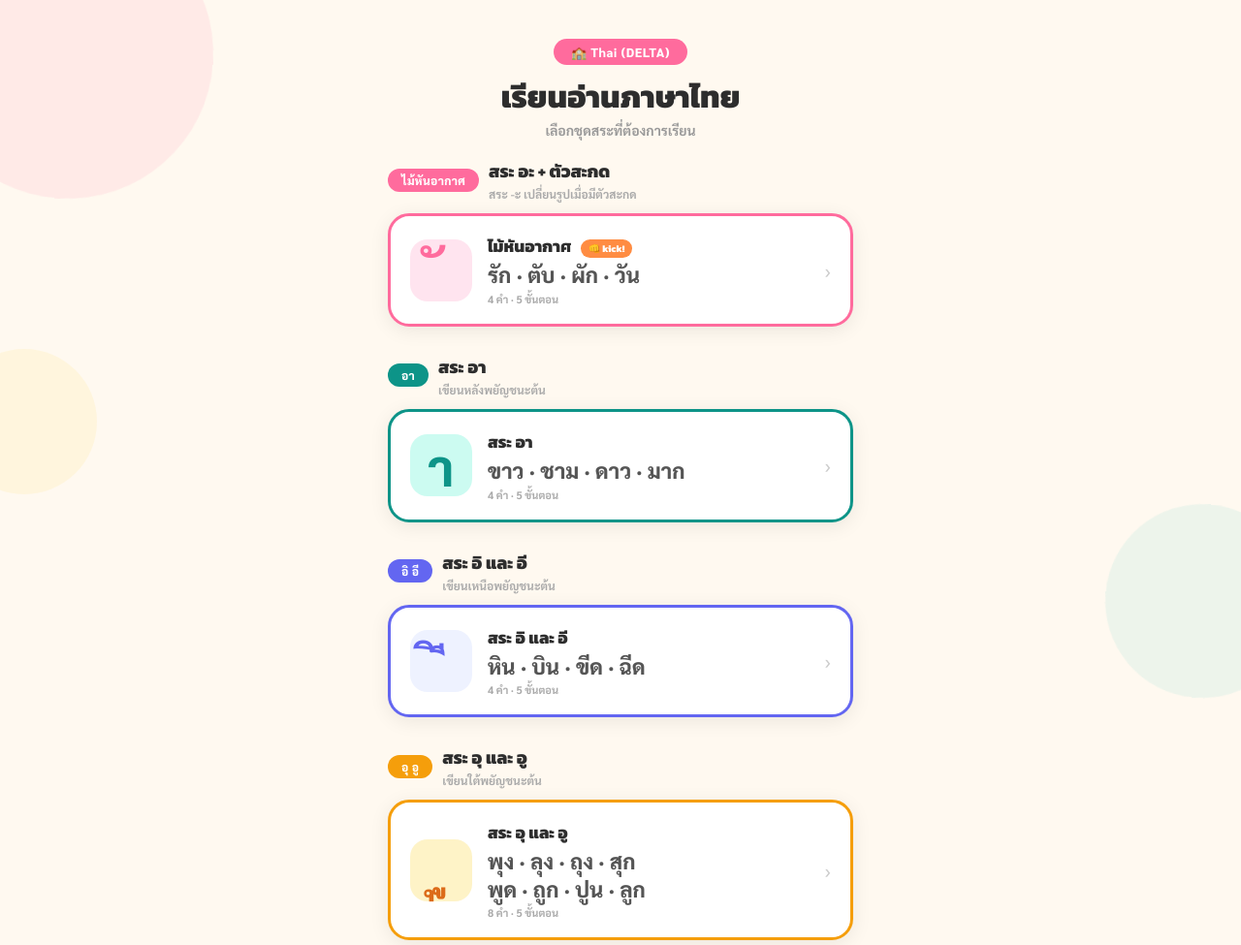
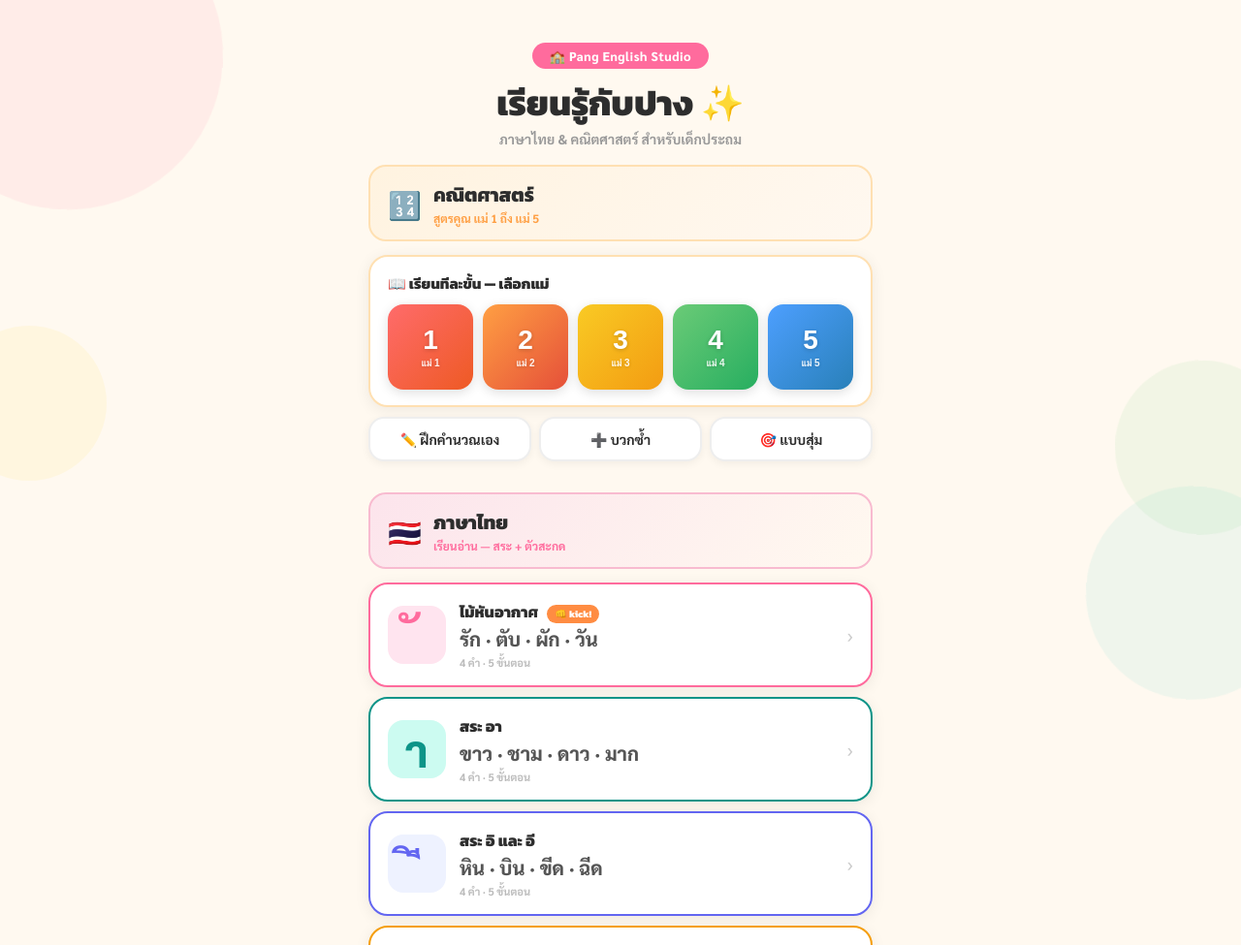
Before and after one commit to ponrathsop-arch/thai-delta, a plain HTML site: page index.html in a window 1280 px wide. Shown: the top 975 px of the page at 97% size. Drawn offline with Linux system fonts and the light colour scheme.

Commit message:
Update index.html

```diff
--- a/index.html
+++ b/index.html
@@ -3,142 +3,275 @@
 <head>
 <meta charset="UTF-8">
 <meta name="viewport" content="width=device-width, initial-scale=1.0">
-<title>เรียนอ่านภาษาไทย</title>
+<title>เรียนรู้กับปาง</title>
 <link href="https://fonts.googleapis.com/css2?family=Sarabun:wght@400;700;800&family=Kanit:wght@400;700;800&display=swap" rel="stylesheet">
 <style>
-  :root{
-    --cream:#FFF9F0;
-    --pink:#FF6B9D; --green:#4CAF50; --blue:#4ECDC4;
-    --yellow:#FFD93D; --orange:#FF8C42; --purple:#A78BFA;
-    --indigo:#6366F1; --teal:#0D9488; --amber:#F59E0B; --rust:#DC6B19;
-    --dark:#2D2D2D;
+  :root {
+    --cream: #FFF9F0;
+    --pink:   #FF6B9D;
+    --green:  #4CAF50;
+    --blue:   #4ECDC4;
+    --yellow: #FFD93D;
+    --orange: #FF8C42;
+    --purple: #A78BFA;
+    --indigo: #6366F1;
+    --teal:   #0D9488;
+    --amber:  #F59E0B;
+    --rust:   #DC6B19;
+    --t1: #FF6B6B;
+    --t2: #FF9F43;
+    --t3: #F9CA24;
+    --t4: #6BCB77;
+    --t5: #4D9FFF;
+    --dark: #2D2D2D;
   }
-  *{box-sizing:border-box;margin:0;padding:0;}
-  body{
-    font-family:'Sarabun',sans-serif;
-    background:var(--cream);
-    min-height:100vh;
-    display:flex;flex-direction:column;align-items:center;
-    overflow-x:hidden;position:relative;
+  *, *::before, *::after { box-sizing: border-box; margin: 0; padding: 0; }
+
+  body {
+    font-family: 'Sarabun', sans-serif;
+    background: var(--cream);
+    min-height: 100vh;
+    display: flex; flex-direction: column; align-items: center;
+    overflow-x: hidden; position: relative;
   }
 
-  /* blobs */
-  .bg-blob{position:fixed;border-radius:50%;opacity:.10;animation:bfloat 7s ease-in-out infinite;pointer-events:none;z-index:0;}
-  .bg-blob:nth-child(1){width:300px;height:300px;background:var(--pink);top:-80px;left:-80px;animation-delay:0s;}
-  .bg-blob:nth-child(2){width:200px;height:200px;background:var(--blue);bottom:60px;right:-60px;animation-delay:2.5s;}
-  .bg-blob:nth-child(3){width:150px;height:150px;background:var(--yellow);top:45%;left:-50px;animation-delay:5s;}
-  @keyframes bfloat{0%,100%{transform:translateY(0) rotate(0);}50%{transform:translateY(-24px) rotate(6deg);}}
-
-  /* header */
-  header{
-    position:relative;z-index:1;
-    width:100%;max-width:520px;
-    text-align:center;
-    padding:40px 24px 20px;
+  /* ── blobs ── */
+  .bg-blob {
+    position: fixed; border-radius: 50%; opacity: .09;
+    animation: bfloat 7s ease-in-out infinite; pointer-events: none; z-index: 0;
   }
-  .site-badge{
-    display:inline-block;
-    background:var(--pink);color:white;
-    font-size:13px;font-weight:800;
-    padding:5px 18px;border-radius:20px;
-    letter-spacing:.5px;margin-bottom:14px;
-  }
-  .site-title{
-    font-family:'Kanit',sans-serif;font-size:32px;font-weight:800;
-    color:var(--dark);line-height:1.2;margin-bottom:6px;
-  }
-  .site-sub{font-size:14px;color:#999;font-weight:600;}
-
-  /* main content */
-  main{
-    position:relative;z-index:1;
-    width:100%;max-width:520px;
-    padding:0 20px 60px;
-    display:flex;flex-direction:column;gap:28px;
+  .bg-blob:nth-child(1) { width:320px;height:320px;background:var(--pink);  top:-90px;left:-90px;  animation-delay:0s; }
+  .bg-blob:nth-child(2) { width:220px;height:220px;background:var(--blue);  bottom:60px;right:-60px; animation-delay:2.5s; }
+  .bg-blob:nth-child(3) { width:160px;height:160px;background:var(--yellow);top:42%;left:-50px;   animation-delay:5s; }
+  .bg-blob:nth-child(4) { width:180px;height:180px;background:var(--t4);    bottom:30%;right:-50px; animation-delay:3.5s; }
+  @keyframes bfloat {
+    0%,100% { transform: translateY(0) rotate(0); }
+    50%      { transform: translateY(-22px) rotate(5deg); }
   }
 
-  /* section */
-  .section-header{
-    display:flex;align-items:center;gap:10px;margin-bottom:12px;
+  /* ── header ── */
+  header {
+    position: relative; z-index: 1;
+    width: 100%; max-width: 560px;
+    text-align: center;
+    padding: 44px 24px 18px;
   }
-  .section-pill{
-    font-size:12px;font-weight:800;padding:4px 14px;
-    border-radius:20px;color:white;white-space:nowrap;letter-spacing:.3px;
+  .site-badge {
+    display: inline-block;
+    background: var(--pink); color: white;
+    font-size: 13px; font-weight: 800;
+    padding: 5px 18px; border-radius: 20px;
+    letter-spacing: .5px; margin-bottom: 14px;
   }
-  .section-title{
-    font-family:'Kanit',sans-serif;font-size:18px;font-weight:800;color:var(--dark);
+  .site-title {
+    font-family: 'Kanit', sans-serif;
+    font-size: clamp(26px, 7vw, 36px);
+    font-weight: 800; color: var(--dark);
+    line-height: 1.2; margin-bottom: 6px;
   }
-  .section-desc{font-size:12px;color:#aaa;font-weight:600;margin-top:2px;}
+  .site-sub { font-size: 14px; color: #999; font-weight: 600; }
 
-  /* lesson card */
-  .lesson-card{
-    background:white;border-radius:22px;
-    padding:18px 20px;
-    box-shadow:0 4px 20px rgba(0,0,0,.08);
-    display:flex;align-items:center;gap:16px;
-    cursor:pointer;border:3px solid transparent;
-    text-decoration:none;color:inherit;
-    transition:transform .2s,box-shadow .2s,border-color .2s;
-  }
-  .lesson-card:hover{transform:translateY(-3px);box-shadow:0 8px 28px rgba(0,0,0,.12);}
-  .lesson-card:active{transform:scale(.98);}
-
-  .lc-icon{
-    width:64px;height:64px;border-radius:18px;
-    display:flex;align-items:center;justify-content:center;
-    font-size:30px;flex-shrink:0;
-  }
-  .lc-body{flex:1;min-width:0;}
-  .lc-title{font-family:'Kanit',sans-serif;font-size:17px;font-weight:800;color:var(--dark);margin-bottom:2px;}
-  .lc-words{font-size:22px;font-weight:800;color:#555;line-height:1.3;}
-  .lc-count{font-size:11px;color:#aaa;font-weight:600;margin-top:3px;}
-  .lc-arrow{font-size:20px;color:#ccc;flex-shrink:0;}
-
-  /* special: ไม้หันอากาศ has kick badge */
-  .kick-badge{
-    display:inline-block;font-size:10px;font-weight:800;
-    background:var(--orange);color:white;
-    padding:2px 8px;border-radius:10px;margin-left:6px;vertical-align:middle;
+  /* ── main ── */
+  main {
+    position: relative; z-index: 1;
+    width: 100%; max-width: 560px;
+    padding: 0 20px 60px;
+    display: flex; flex-direction: column; gap: 32px;
   }
 
-  /* footer note */
-  footer{
-    position:relative;z-index:1;
-    width:100%;max-width:520px;padding:0 20px 40px;
+  /* ── subject divider ── */
+  .subject-block { display: flex; flex-direction: column; gap: 10px; }
+
+  .subject-header {
+    display: flex; align-items: center; gap: 12px;
+    padding: 14px 18px;
+    border-radius: 18px;
+    margin-bottom: 4px;
   }
-  .footer-note{
-    background:white;border-radius:16px;padding:14px 18px;
-    box-shadow:0 2px 12px rgba(0,0,0,.06);
-    font-size:12px;color:#777;line-height:1.7;
-    border-left:4px solid var(--green);
+  .subject-emoji { font-size: 28px; line-height: 1; }
+  .subject-title {
+    font-family: 'Kanit', sans-serif;
+    font-size: 20px; font-weight: 800; color: var(--dark);
   }
-  .footer-note strong{color:var(--dark);}
+  .subject-sub { font-size: 12px; font-weight: 600; margin-top: 1px; }
+
+  /* math header */
+  .sh-math { background: linear-gradient(135deg,#FFF3E0,#FFF8F0); border: 2px solid #FFE0B2; }
+  .sh-math .subject-sub { color: var(--t2); }
+
+  /* thai header */
+  .sh-thai { background: linear-gradient(135deg,#FCE4EC,#FFF9F0); border: 2px solid #F8BBD0; }
+  .sh-thai .subject-sub { color: var(--pink); }
+
+  /* ── lesson card ── */
+  .lesson-card {
+    background: white; border-radius: 20px;
+    padding: 16px 18px;
+    box-shadow: 0 3px 16px rgba(0,0,0,.07);
+    display: flex; align-items: center; gap: 14px;
+    cursor: pointer; border: 2.5px solid transparent;
+    text-decoration: none; color: inherit;
+    transition: transform .2s, box-shadow .2s, border-color .2s;
+  }
+  .lesson-card:hover  { transform: translateY(-3px); box-shadow: 0 8px 24px rgba(0,0,0,.12); }
+  .lesson-card:active { transform: scale(.97); }
+
+  .lc-icon {
+    width: 60px; height: 60px; border-radius: 16px;
+    display: flex; align-items: center; justify-content: center;
+    font-size: 28px; flex-shrink: 0;
+  }
+  .lc-body  { flex: 1; min-width: 0; }
+  .lc-title {
+    font-family: 'Kanit', sans-serif;
+    font-size: 16px; font-weight: 800; color: var(--dark);
+    margin-bottom: 2px;
+  }
+  .lc-words { font-size: 20px; font-weight: 800; color: #555; line-height: 1.4; }
+  .lc-count { font-size: 11px; color: #bbb; font-weight: 600; margin-top: 3px; }
+  .lc-arrow { font-size: 20px; color: #ccc; flex-shrink: 0; }
+
+  .kick-badge {
+    display: inline-block; font-size: 10px; font-weight: 800;
+    background: var(--orange); color: white;
+    padding: 2px 8px; border-radius: 10px; margin-left: 6px; vertical-align: middle;
+  }
+
+  /* ── math table buttons row ── */
+  .math-tables {
+    display: grid; grid-template-columns: repeat(5, 1fr);
+    gap: 10px;
+  }
+  .tbl-btn {
+    aspect-ratio: 1;
+    border: none; border-radius: 16px; cursor: pointer;
+    font-size: clamp(20px, 5vw, 28px); font-weight: 900;
+    display: flex; flex-direction: column;
+    align-items: center; justify-content: center; gap: 2px;
+    color: white; box-shadow: 0 3px 12px rgba(0,0,0,.13);
+    transition: transform .15s; text-shadow: 0 1px 4px rgba(0,0,0,.2);
+  }
+  .tbl-btn span { font-size: 10px; font-weight: 700; opacity: .9; }
+  .tbl-btn:active { transform: scale(.91); }
+  .tbl-btn:nth-child(1) { background: linear-gradient(135deg,#FF6B6B,#ee5a24); }
+  .tbl-btn:nth-child(2) { background: linear-gradient(135deg,#FF9F43,#e55039); }
+  .tbl-btn:nth-child(3) { background: linear-gradient(135deg,#F9CA24,#f39c12); }
+  .tbl-btn:nth-child(4) { background: linear-gradient(135deg,#6BCB77,#27ae60); }
+  .tbl-btn:nth-child(5) { background: linear-gradient(135deg,#4D9FFF,#2980b9); }
+
+  .math-modes {
+    display: flex; gap: 8px; flex-wrap: wrap;
+  }
+  .mode-chip {
+    flex: 1; min-width: 110px;
+    padding: 12px 8px; border: 2.5px solid #eee; border-radius: 16px;
+    background: white; cursor: pointer;
+    font-family: 'Sarabun', sans-serif;
+    font-size: 14px; font-weight: 700; color: var(--dark);
+    text-align: center; transition: .2s;
+    box-shadow: 0 2px 10px rgba(0,0,0,.06);
+  }
+  .mode-chip:hover { border-color: var(--t4); color: var(--t4); transform: translateY(-2px); }
+
+  /* ── math mini card ── */
+  .math-card {
+    background: white; border-radius: 20px;
+    padding: 16px 18px;
+    box-shadow: 0 3px 16px rgba(0,0,0,.07);
+    border: 2.5px solid #FFE0B2;
+  }
+  .math-card-title {
+    font-family: 'Kanit', sans-serif;
+    font-size: 15px; font-weight: 800; color: var(--dark);
+    margin-bottom: 10px;
+  }
+
+  /* ── footer ── */
+  footer {
+    position: relative; z-index: 1;
+    width: 100%; max-width: 560px;
+    padding: 0 20px 44px;
+  }
+  .footer-note {
+    background: white; border-radius: 16px;
+    padding: 14px 18px;
+    box-shadow: 0 2px 12px rgba(0,0,0,.06);
+    font-size: 12px; color: #777; line-height: 1.7;
+    border-left: 4px solid var(--green);
+  }
+  .footer-note strong { color: var(--dark); }
+
+  @media (max-width: 400px) {
+    .math-tables { gap: 7px; }
+    .tbl-btn { border-radius: 12px; }
+  }
 </style>
 </head>
 <body>
+
+<div class="bg-blob"></div>
 <div class="bg-blob"></div>
 <div class="bg-blob"></div>
 <div class="bg-blob"></div>
 
 <header>
-  <div class="site-badge">🏫 Thai (DELTA)</div>
-  <div class="site-title">เรียนอ่านภาษาไทย</div>
-  <div class="site-sub">เลือกชุดสระที่ต้องการเรียน</div>
+  <div class="site-badge">🏫 Pang English Studio</div>
+  <div class="site-title">เรียนรู้กับปาง ✨</div>
+  <div class="site-sub">ภาษาไทย &amp; คณิตศาสตร์ สำหรับเด็กประถม</div>
 </header>
 
 <main>
 
-  <!-- ── ไม้หันอากาศ ── -->
-  <div>
-    <div class="section-header">
-      <span class="section-pill" style="background:var(--pink);">ไม้หันอากาศ</span>
+  <!-- ══════════════════════════════
+       MATH SECTION
+  ══════════════════════════════ -->
+  <div class="subject-block">
+
+    <div class="subject-header sh-math">
+      <div class="subject-emoji">🔢</div>
       <div>
-        <div class="section-title">สระ อะ + ตัวสะกด</div>
-        <div class="section-desc">สระ -ะ เปลี่ยนรูปเมื่อมีตัวสะกด</div>
+        <div class="subject-title">คณิตศาสตร์</div>
+        <div class="subject-sub">สูตรคูณ แม่ 1 ถึง แม่ 5</div>
       </div>
     </div>
+
+    <!-- เรียนทีละขั้น — table picker -->
+    <div class="math-card">
+      <div class="math-card-title">📖 เรียนทีละขั้น — เลือกแม่</div>
+      <div class="math-tables">
+        <button class="tbl-btn" onclick="goMath('learn',1)">1<span>แม่ 1</span></button>
+        <button class="tbl-btn" onclick="goMath('learn',2)">2<span>แม่ 2</span></button>
+        <button class="tbl-btn" onclick="goMath('learn',3)">3<span>แม่ 3</span></button>
+        <button class="tbl-btn" onclick="goMath('learn',4)">4<span>แม่ 4</span></button>
+        <button class="tbl-btn" onclick="goMath('learn',5)">5<span>แม่ 5</span></button>
+      </div>
+    </div>
+
+    <!-- Other math modes -->
+    <div class="math-modes">
+      <button class="mode-chip" onclick="goMath('practice')">✏️ ฝึกคำนวณเอง</button>
+      <button class="mode-chip" onclick="goMath('radd')">➕ บวกซ้ำ</button>
+      <button class="mode-chip" onclick="goMath('quiz')">🎯 แบบสุ่ม</button>
+    </div>
+
+  </div>
+
+  <!-- ══════════════════════════════
+       THAI SECTION
+  ══════════════════════════════ -->
+  <div class="subject-block">
+
+    <div class="subject-header sh-thai">
+      <div class="subject-emoji">🇹🇭</div>
+      <div>
+        <div class="subject-title">ภาษาไทย</div>
+        <div class="subject-sub">เรียนอ่าน — สระ + ตัวสะกด</div>
+      </div>
+    </div>
+
+    <!-- ไม้หันอากาศ -->
     <a class="lesson-card" href="mai-han-lesson.html" style="border-color:var(--pink);">
-      <div class="lc-icon" style="background:#FFE4EF;font-size:52px;font-weight:800;font-family:'Sarabun',sans-serif;color:var(--pink);">ั</div>
+      <div class="lc-icon" style="background:#FFE4EF;font-size:46px;font-weight:800;font-family:'Sarabun',sans-serif;color:var(--pink);">ั</div>
       <div class="lc-body">
         <div class="lc-title">ไม้หันอากาศ <span class="kick-badge">👊 kick!</span></div>
         <div class="lc-words">รัก · ตับ · ผัก · วัน</div>
@@ -146,19 +279,10 @@
       </div>
       <div class="lc-arrow">›</div>
     </a>
-  </div>
 
-  <!-- ── สระ อา ── -->
-  <div>
-    <div class="section-header">
-      <span class="section-pill" style="background:var(--teal);">อา</span>
-      <div>
-        <div class="section-title">สระ อา</div>
-        <div class="section-desc">เขียนหลังพยัญชนะต้น</div>
-      </div>
-    </div>
+    <!-- สระ อา -->
     <a class="lesson-card" href="sara-aa-lesson.html" style="border-color:var(--teal);">
-      <div class="lc-icon" style="background:#CCFBF1;font-size:52px;font-weight:800;font-family:'Sarabun',sans-serif;color:var(--teal);">า</div>
+      <div class="lc-icon" style="background:#CCFBF1;font-size:46px;font-weight:800;font-family:'Sarabun',sans-serif;color:var(--teal);">า</div>
       <div class="lc-body">
         <div class="lc-title">สระ อา</div>
         <div class="lc-words">ขาว · ชาม · ดาว · มาก</div>
@@ -166,19 +290,10 @@
       </div>
       <div class="lc-arrow">›</div>
     </a>
-  </div>
 
-  <!-- ── สระ อิ / อี ── -->
-  <div>
-    <div class="section-header">
-      <span class="section-pill" style="background:var(--indigo);">อิ อี</span>
-      <div>
-        <div class="section-title">สระ อิ และ อี</div>
-        <div class="section-desc">เขียนเหนือพยัญชนะต้น</div>
-      </div>
-    </div>
+    <!-- สระ อิ / อี -->
     <a class="lesson-card" href="sara-i-lesson.html" style="border-color:var(--indigo);">
-      <div class="lc-icon" style="background:#EEF2FF;font-size:42px;font-weight:800;font-family:'Sarabun',sans-serif;color:var(--indigo);">ิ ี</div>
+      <div class="lc-icon" style="background:#EEF2FF;font-size:38px;font-weight:800;font-family:'Sarabun',sans-serif;color:var(--indigo);">ิ ี</div>
       <div class="lc-body">
         <div class="lc-title">สระ อิ และ อี</div>
         <div class="lc-words">หิน · บิน · ขีด · ฉีด</div>
@@ -186,19 +301,10 @@
       </div>
       <div class="lc-arrow">›</div>
     </a>
-  </div>
 
-  <!-- ── สระ อุ / อู ── -->
-  <div>
-    <div class="section-header">
-      <span class="section-pill" style="background:var(--amber);">อุ อู</span>
-      <div>
-        <div class="section-title">สระ อุ และ อู</div>
-        <div class="section-desc">เขียนใต้พยัญชนะต้น</div>
-      </div>
-    </div>
+    <!-- สระ อุ / อู -->
     <a class="lesson-card" href="sara-u-lesson.html" style="border-color:var(--amber);">
-      <div class="lc-icon" style="background:#FEF3C7;font-size:42px;font-weight:800;font-family:'Sarabun',sans-serif;color:var(--rust);">ุ ู</div>
+      <div class="lc-icon" style="background:#FEF3C7;font-size:38px;font-weight:800;font-family:'Sarabun',sans-serif;color:var(--rust);">ุ ู</div>
       <div class="lc-body">
         <div class="lc-title">สระ อุ และ อู</div>
         <div class="lc-words">พุง · ลุง · ถุง · สุก<br>พูด · ถูก · ปูน · ลูก</div>
@@ -206,6 +312,7 @@
       </div>
       <div class="lc-arrow">›</div>
     </a>
+
   </div>
 
 </main>
@@ -213,10 +320,18 @@
 <footer>
   <div class="footer-note">
     <strong>📌 สำหรับครู</strong><br>
-    แต่ละชุดสอนสระหนึ่งประเภท ฝึกการอ่านแบบ phonics — พยัญชนะต้น + สระ + ตัวสะกด
-    แนะนำให้เรียนตามลำดับจากบนลงล่าง เริ่มจากไม้หันอากาศก่อน
+    คณิต: เรียนสูตรคูณแบบบวกซ้ำทีละขั้น ฝึกนับเอง และทำแบบทดสอบสุ่ม<br>
+    ไทย: เรียนสระทีละชุด ฝึก phonics — พยัญชนะต้น + สระ + ตัวสะกด
   </div>
 </footer>
 
+<script>
+// goMath opens multiplication/index.html with a hash so it lands on the right screen
+function goMath(mode, table) {
+  let hash = '#' + mode;
+  if (table) hash += '-' + table;
+  window.location.href = 'multiplication/index.html' + hash;
+}
+</script>
 </body>
 </html>
```
